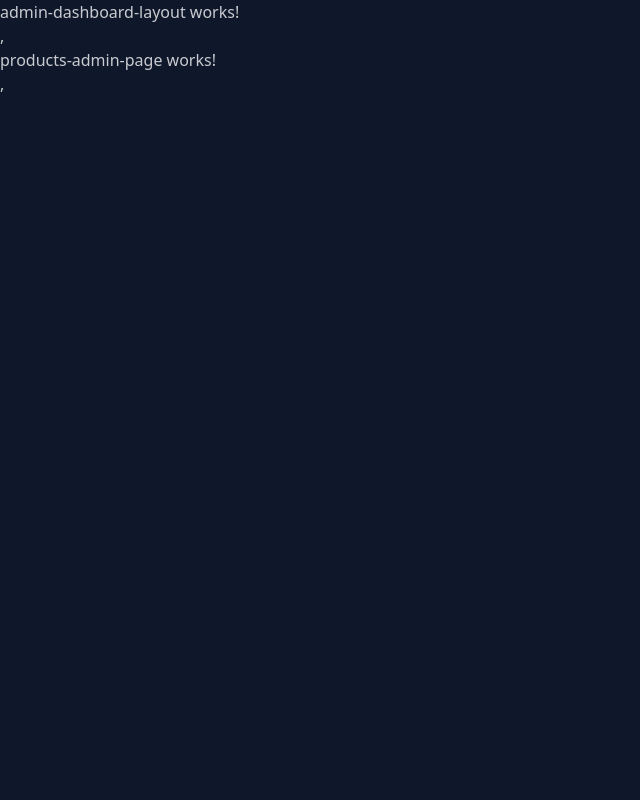
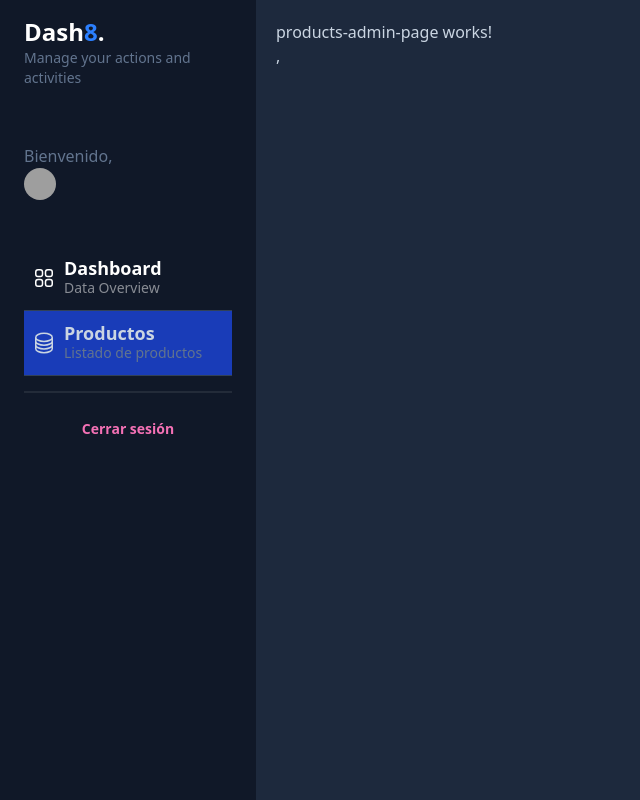
Before and after one commit to Ivanlopez-dev/teslo-shop, an Angular app: page /admin/products in a window 1280 px wide. Shown: the whole page, without its empty margins (0-640 px from the left). Built offline with nearby package versions, Linux system fonts and the light colour scheme; grey boxes are pictures that could not be loaded.

Commit message:
add: 🎨 admin dashboard - design

```diff
--- a/src/app/admin-dashboard/layouts/admin-dashboard-layout/admin-dashboard-layout.component.html
+++ b/src/app/admin-dashboard/layouts/admin-dashboard-layout/admin-dashboard-layout.component.html
@@ -1,3 +1,93 @@
-<p>admin-dashboard-layout works!</p>
-,
-<router-outlet />
+<div
+  class="bg-slate-800 overflow-y-scroll w-screen h-screen antialiased text-slate-300 selection:bg-blue-600 selection:text-white"
+>
+  <div class="flex flex-col relative w-screen">
+    <div
+      id="menu"
+      class="bg-gray-900 min-h-screen z-10 text-slate-300 w-64 fixed left-0 h-screen overflow-y-scroll"
+    >
+      <div id="logo" class="my-4 px-6">
+        <h1 class="text-lg md:text-2xl font-bold text-white">
+          Dash<span class="text-blue-500">8</span>.
+        </h1>
+        <p class="text-slate-500 text-sm">Manage your actions and activities</p>
+      </div>
+      <div id="profile" class="px-6 py-10">
+        <p class="text-slate-500">Bienvenido,</p>
+        <a href="#" class="inline-flex space-x-2 items-center">
+          <span>
+            <img
+              class="rounded-full w-8 h-8"
+              src="https://images.unsplash.com/photo-1542909168-82c3e7fdca5c?ixlib=rb-4.0.3&ixid=MnwxMjA3fDB8MHxwaG90by1wYWdlfHx8fGVufDB8fHx8&auto=format&fit=crop&w=128&q=80"
+              alt=""
+            />
+          </span>
+          <span class="text-sm md:text-base font-bold">{{ user()?.fullName }}</span>
+        </a>
+      </div>
+      <div id="nav" class="w-full px-6">
+        <a
+          routerLink="/admin/dashboard"
+          class="w-full px-2 inline-flex space-x-2 items-center border-b border-slate-700 py-3 hover:bg-white/5 transition ease-linear duration-150"
+        >
+          <div>
+            <svg
+              xmlns="http://www.w3.org/2000/svg"
+              fill="none"
+              viewBox="0 0 24 24"
+              stroke-width="1.5"
+              stroke="currentColor"
+              class="w-6 h-6 text-white"
+            >
+              <path
+                stroke-linecap="round"
+                stroke-linejoin="round"
+                d="M3.75 6A2.25 2.25 0 016 3.75h2.25A2.25 2.25 0 0110.5 6v2.25a2.25 2.25 0 01-2.25 2.25H6a2.25 2.25 0 01-2.25-2.25V6zM3.75 15.75A2.25 2.25 0 016 13.5h2.25a2.25 2.25 0 012.25 2.25V18a2.25 2.25 0 01-2.25 2.25H6A2.25 2.25 0 013.75 18v-2.25zM13.5 6a2.25 2.25 0 012.25-2.25H18A2.25 2.25 0 0120.25 6v2.25A2.25 2.25 0 0118 10.5h-2.25a2.25 2.25 0 01-2.25-2.25V6zM13.5 15.75a2.25 2.25 0 012.25-2.25H18a2.25 2.25 0 012.25 2.25V18A2.25 2.25 0 0118 20.25h-2.25A2.25 2.25 0 0113.5 18v-2.25z"
+              />
+            </svg>
+          </div>
+          <div class="flex flex-col">
+            <span class="text-lg font-bold leading-5 text-white">Dashboard</span>
+            <span class="text-sm text-white/50 hidden md:block">Data Overview</span>
+          </div>
+        </a>
+        <a
+          routerLink="/admin/products"
+          routerLinkActive="bg-blue-800"
+          class="w-full px-2 inline-flex space-x-2 items-center border-b border-slate-700 py-3 hover:bg-white/5 transition ease-linear duration-150"
+        >
+          <div>
+            <svg
+              xmlns="http://www.w3.org/2000/svg"
+              fill="none"
+              viewBox="0 0 24 24"
+              stroke-width="1.5"
+              stroke="currentColor"
+              class="w-6 h-6"
+            >
+              <path
+                stroke-linecap="round"
+                stroke-linejoin="round"
+                d="M20.25 6.375c0 2.278-3.694 4.125-8.25 4.125S3.75 8.653 3.75 6.375m16.5 0c0-2.278-3.694-4.125-8.25-4.125S3.75 4.097 3.75 6.375m16.5 0v11.25c0 2.278-3.694 4.125-8.25 4.125s-8.25-1.847-8.25-4.125V6.375m16.5 0v3.75m-16.5-3.75v3.75m16.5 0v3.75C20.25 16.153 16.556 18 12 18s-8.25-1.847-8.25-4.125v-3.75m16.5 0c0 2.278-3.694 4.125-8.25 4.125s-8.25-1.847-8.25-4.125"
+              />
+            </svg>
+          </div>
+          <div class="flex flex-col">
+            <span class="text-lg text-slate-300 font-bold leading-5">Productos</span>
+            <span class="text-sm text-slate-500 hidden md:block">Listado de productos</span>
+          </div>
+        </a>
+        <!-- Menu Item End -->
+
+        <div class="divider my-2"></div>
+        <button (click)="authService.logout()" class="btn btn-ghost text-accent w-full">
+          Cerrar sesión
+        </button>
+      </div>
+    </div>
+  </div>
+
+  <div class="flex-1 ml-64 pt-5 px-5">
+    <router-outlet />
+  </div>
+</div>
--- a/src/app/admin-dashboard/layouts/admin-dashboard-layout/admin-dashboard-layout.component.ts
+++ b/src/app/admin-dashboard/layouts/admin-dashboard-layout/admin-dashboard-layout.component.ts
@@ -1,9 +1,15 @@
-import { Component } from '@angular/core';
-import { RouterOutlet } from '@angular/router';
+import { Component, computed, inject } from '@angular/core';
+import { RouterLink, RouterLinkActive, RouterOutlet } from '@angular/router';
+
+import { AuthService } from '@auth/services/auth.service';
 
 @Component({
   selector: 'app-admin-dashboard-layout',
-  imports: [RouterOutlet],
+  imports: [RouterOutlet, RouterLink, RouterLinkActive],
   templateUrl: './admin-dashboard-layout.component.html',
 })
-export class AdminDashboardLayoutComponent { }
+export class AdminDashboardLayoutComponent {
+  authService = inject(AuthService);
+
+  user = computed(() => this.authService.user());
+}
```
